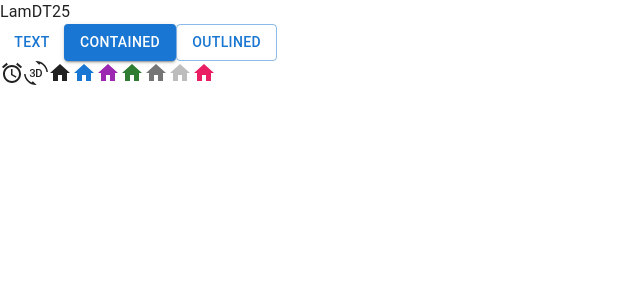
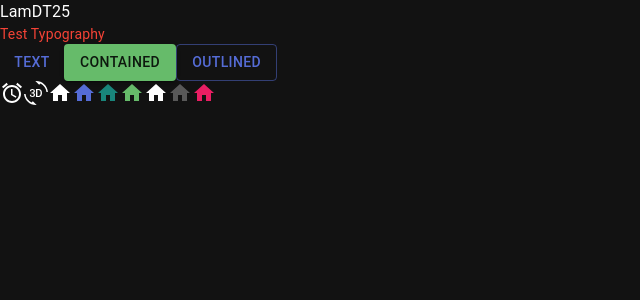
Before and after one commit to LamDT66/trello-web, a React app: page / in a window 1280 px wide. Shown: the top 300 px of the page, without its empty margins (0-640 px from the left). Built offline with nearby package versions, Linux system fonts and the light colour scheme; the HTML template or start-up script is replaced by a standard one.

Commit message:
config mui theme

```diff
--- a/src/App.jsx
+++ b/src/App.jsx
@@ -3,14 +3,18 @@ import AccessAlarmIcon from '@mui/icons-material/AccessAlarm'
 import ThreeDRotation from '@mui/icons-material/ThreeDRotation'
 import HomeIcon from '@mui/icons-material/Home'
 import { pink } from '@mui/material/colors'
+import { Typography } from '@mui/material'
 
 function App() {
 
   return (
     <>
       <div>LamDT25</div>
+
+      <Typography variant='body2' color="text.secondary">Test Typography</Typography>
+
       <Button variant="text">Text</Button>
-      <Button variant="contained">Contained</Button>
+      <Button variant="contained" color='success'>Contained</Button>
       <Button variant="outlined">Outlined</Button>
 
       <br />
--- a/src/main.jsx
+++ b/src/main.jsx
@@ -2,10 +2,14 @@ import React from 'react'
 import ReactDOM from 'react-dom/client'
 import App from './App.jsx'
 import CssBaseline from '@mui/material/CssBaseline'
+import { ThemeProvider } from '@mui/material/styles'
+import theme from './theme'
 
 ReactDOM.createRoot(document.getElementById('root')).render(
   <React.StrictMode>
-    <CssBaseline />
-    <App />
+    <ThemeProvider theme={theme}>
+      <CssBaseline />
+      <App />
+    </ThemeProvider>
   </React.StrictMode>
 )
--- /dev/null
+++ b/src/theme.js
@@ -0,0 +1,23 @@
+import { createTheme } from '@mui/material/styles'
+import { red } from '@mui/material/colors'
+
+// Create a theme instance.
+const theme = createTheme({
+  palette: {
+    mode: 'dark',
+    primary: {
+      main: '#556cd6'
+    },
+    secondary: {
+      main: '#19857b'
+    },
+    error: {
+      main: red.A400
+    },
+    text: {
+      secondary: red[500]
+    }
+  }
+})
+
+export default theme
```
